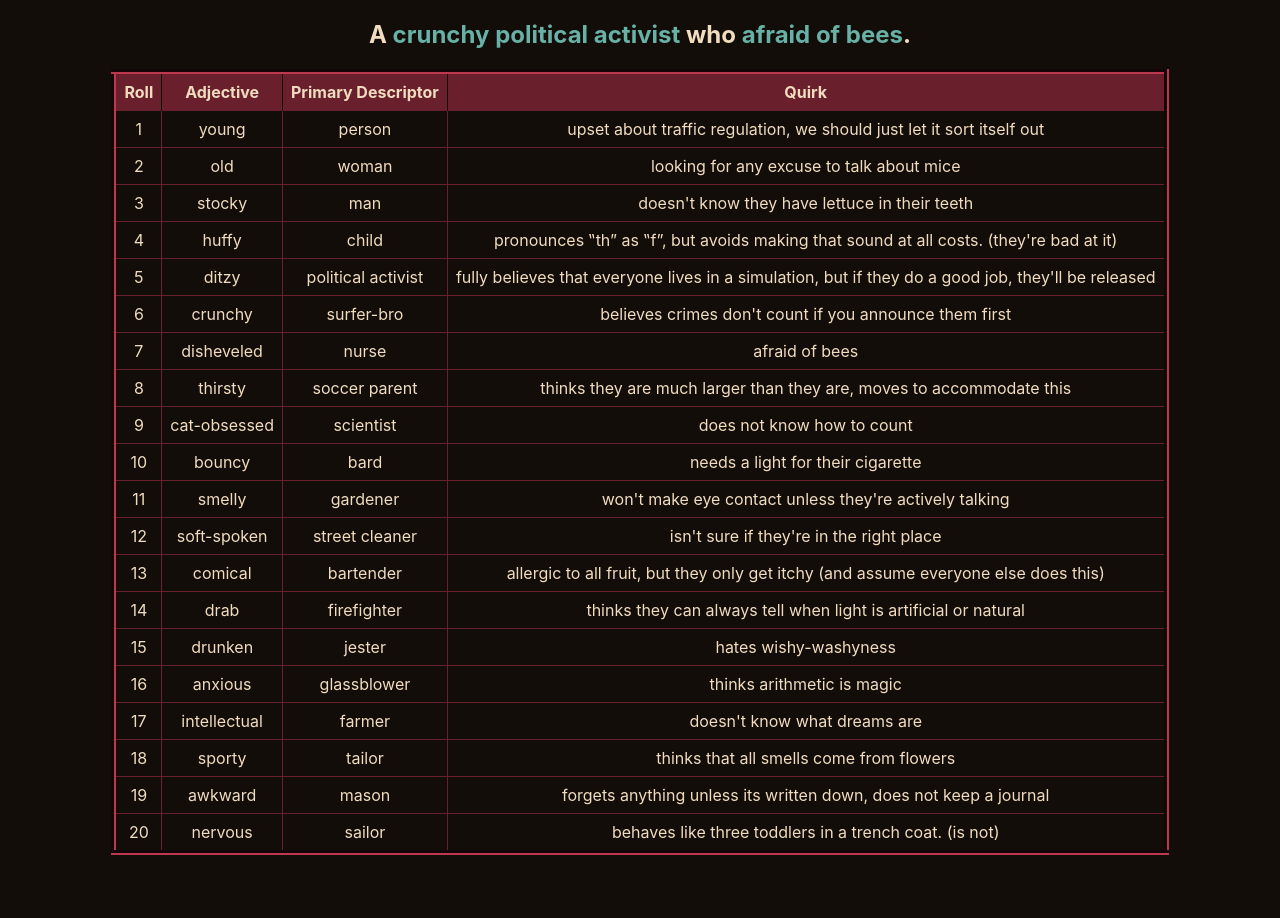
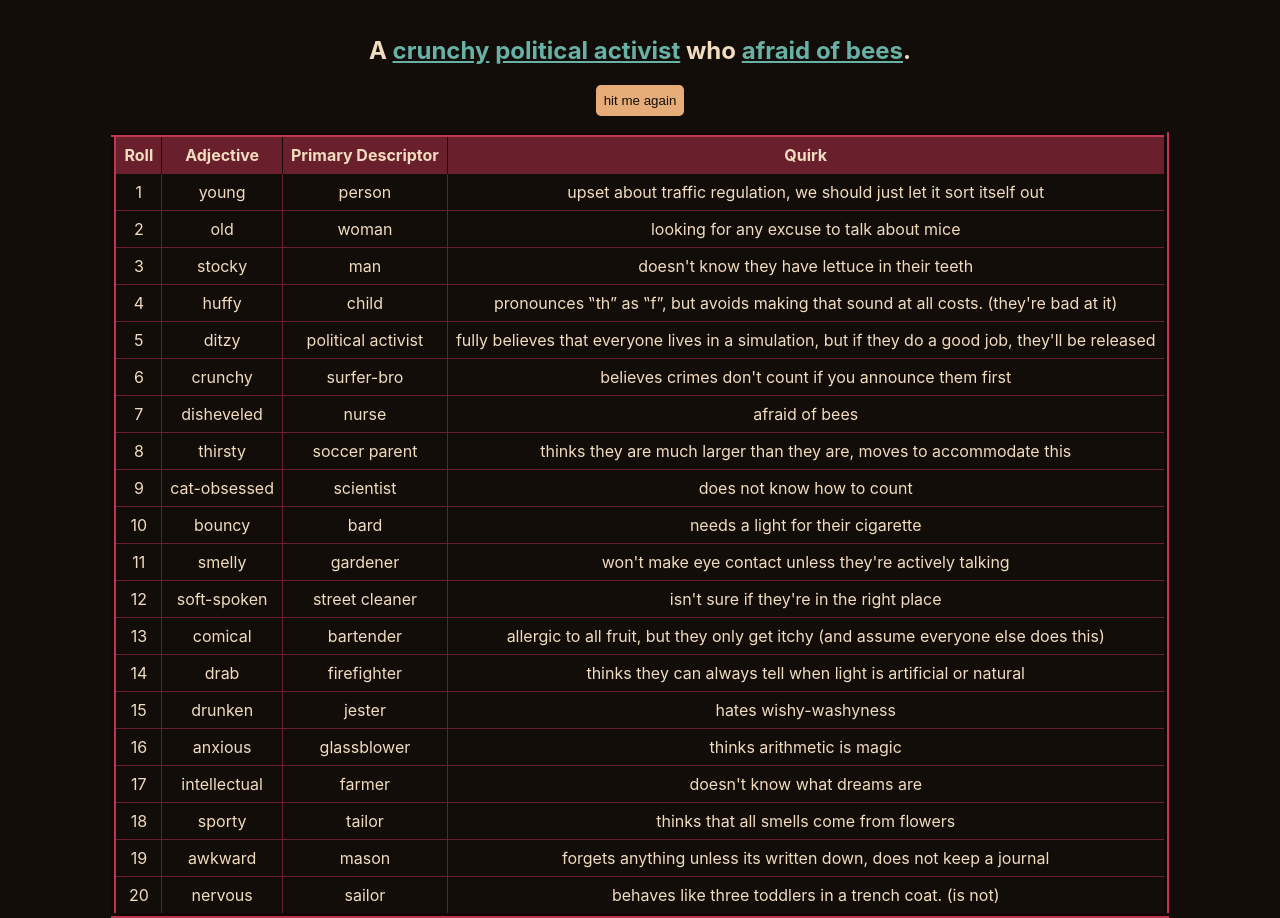
Before and after one commit to cam-ball/npc-generator, a React (Create React App) app: page / in a window 1280 px wide. Before the commit the page ends 855 px from the top, so only its background shows below. Built offline with nearby package versions, Linux system fonts and the light colour scheme.

Commit message:
Add reroll

```diff
--- a/src/App.css
+++ b/src/App.css
@@ -51,4 +51,24 @@ td {
 
 .keyword {
   color: var(--aqua);
+  text-decoration: underline;
 }
+
+.generator {
+  padding: 1rem;
+}
+
+button {
+  background-color: var(--khaki);
+  border: 1px var(--aqua);
+  border-radius: 5px;
+  padding: 0.5rem;
+  color: var(--brown);
+  cursor: pointer;
+  transition: 0.3s;
+}
+
+button:hover {
+  background-color: var(--burgundy);
+  color: var(--sand);
+}
--- a/src/App.js
+++ b/src/App.js
@@ -1,6 +1,7 @@
 import "./App.css";
 import data from "./constants.json";
 import Table from "./components/table";
+import { useState } from "react";
 
 const roll = () => {
   return Math.floor(Math.random() * 20);
@@ -18,17 +19,26 @@ const Sentence = ({ adjective, descriptor, quirk }) => {
 
 function App() {
   const { adjectives, descriptors, quirks } = data;
-  const adj = roll();
-  const desc = roll();
-  const quirk = roll();
+  const [adj, setAdj] = useState(roll());
+  const [desc, setDesc] = useState(roll());
+  const [quirk, setQuirk] = useState(roll());
+
+  const reroll = () => {
+    setAdj(roll());
+    setDesc(roll());
+    setQuirk(roll());
+  };
 
   return (
     <div className="App">
-      <Sentence
-        adjective={adjectives[adj]}
-        descriptor={descriptors[desc]}
-        quirk={quirks[quirk]}
-      />
+      <div className="generator">
+        <Sentence
+          adjective={adjectives[adj]}
+          descriptor={descriptors[desc]}
+          quirk={quirks[quirk]}
+        />
+        <button onClick={() => reroll()}>hit me again</button>
+      </div>
       <Table
         adjectives={adjectives}
         descriptors={descriptors}
```
